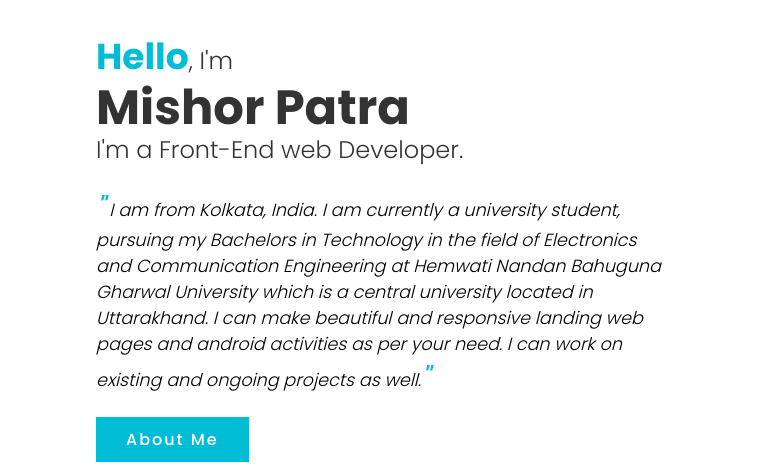
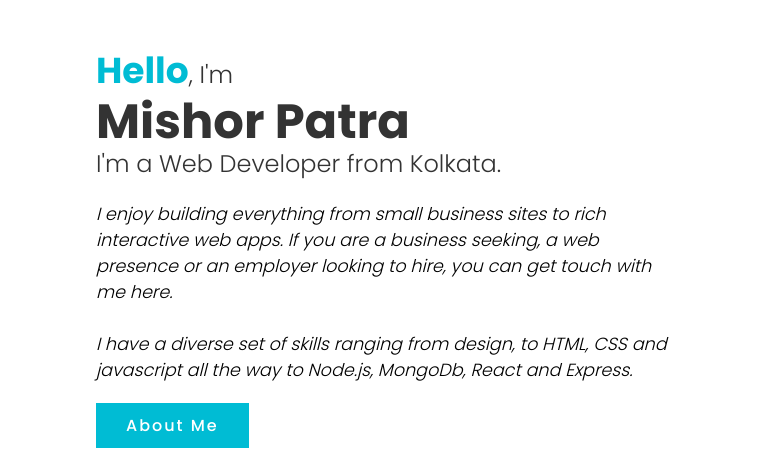
Before and after one commit to mishorpatra/portfolio, a plain HTML site: page index.html in a window 1280 px wide. Shown: the part 155-619 px from the top of the page, 504-1280 px from the left. Drawn offline with Linux system fonts and the light colour scheme.

Commit message:
bio updated

```diff
--- a/index.html
+++ b/index.html
@@ -21,9 +21,9 @@
         <div>
             <h4><span>Hello</span>, I'm</h4>
             <h2>Mishor Patra</h2>
-            <h4>I'm a Front-End web Developer.</h4>
-            <p><span>"</span> I am from Kolkata, India. I am currently a university student, pursuing my Bachelors in Technology in the field of Electronics and Communication Engineering at Hemwati Nandan Bahuguna Gharwal University which is a central university located in Uttarakhand.
-                I can make beautiful and responsive landing web pages and android activities as per your need. I can work on existing and ongoing projects as well.<span>"</span>
+            <h4>I'm a Web Developer from Kolkata.</h4>
+            <p> I enjoy building everything from small business sites to rich interactive web apps. If you are a business seeking, a web presence or an employer looking to hire, you can get touch with me here. <br><br>
+            I have a diverse set of skills ranging from design, to HTML, CSS and javascript all the way to Node.js, MongoDb, React and Express.
             </p>
             <a href="#home" class="btn">About Me</a>
         </div>
```
